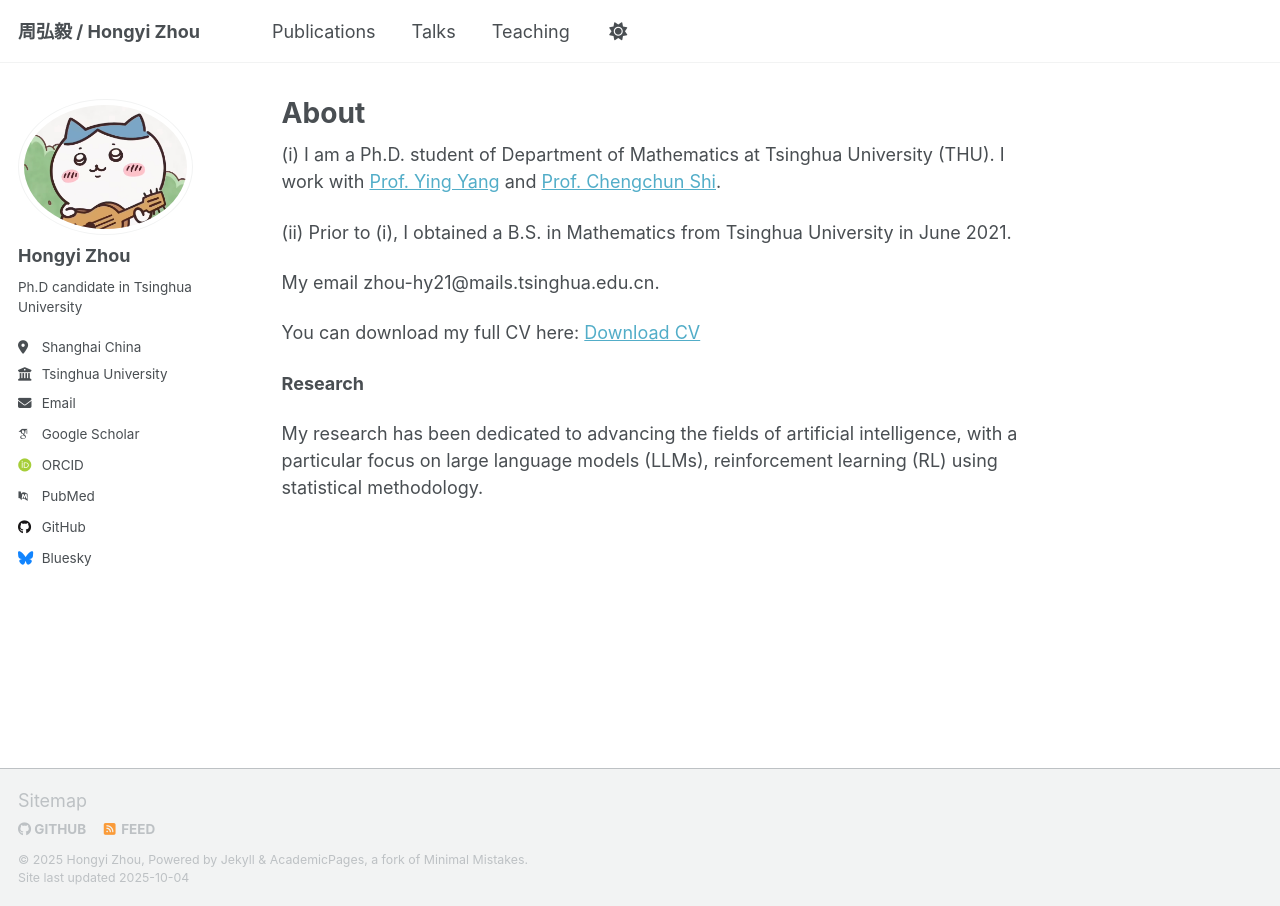
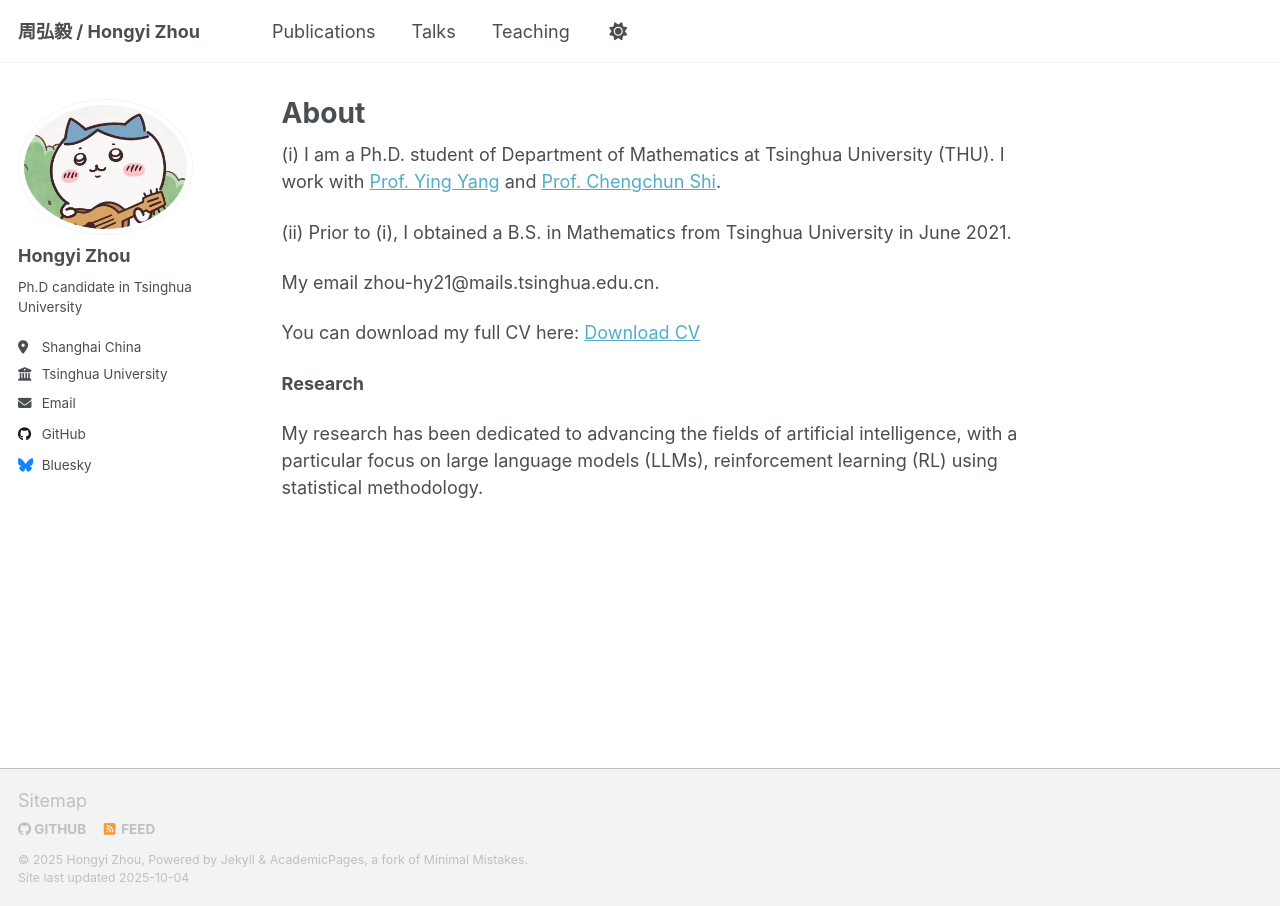
Before and after one commit to Hong-yiZhou/hong-yiZhou.github.io, a Jekyll site: the page built from _pages/about.md, in a window 1280 px wide. Built offline with Jekyll 4.4.1, drawn with Linux system fonts in a browser that asks for light colours; some web fonts are replaced; a script that is not in the unit is left out.

Commit message:
Update _config.yml

```diff
--- a/_config.yml
+++ b/_config.yml
@@ -38,12 +38,12 @@ author:
   # Academic websites
   academia         : # URL
   arxiv            : # URL - Update with the correct link to your profile
-  googlescholar    : "https://scholar.google.com/citations?user=PS_CX0AAAAAJ"
+  googlescholar    : #"https://scholar.google.com/citations?user=PS_CX0AAAAAJ"
   inspire-hep      : # URL
   impactstory      : # URL
-  orcid            : "http://orcid.org/yourorcidurl"
+  orcid            : #"http://orcid.org/yourorcidurl"
   semantic         : # URL
-  pubmed           : "https://www.ncbi.nlm.nih.gov/pubmed/?term=john+snow"
+  pubmed           : # "https://www.ncbi.nlm.nih.gov/pubmed/?term=john+snow"
   researchgate     : # URL
   scopus           : # URL
 
@@ -51,7 +51,7 @@ author:
   bitbucket        : # Username - Update with your username on the site
   codepen          : # Username
   dribbble         : # Username
-  github           : "academicpages"
+  github           : "Hong-yiZhou"
   kaggle           : # Username
   stackoverflow    : # User number or user number and name (i.e., use "1" or "1/jeff-atwood")
 
```
